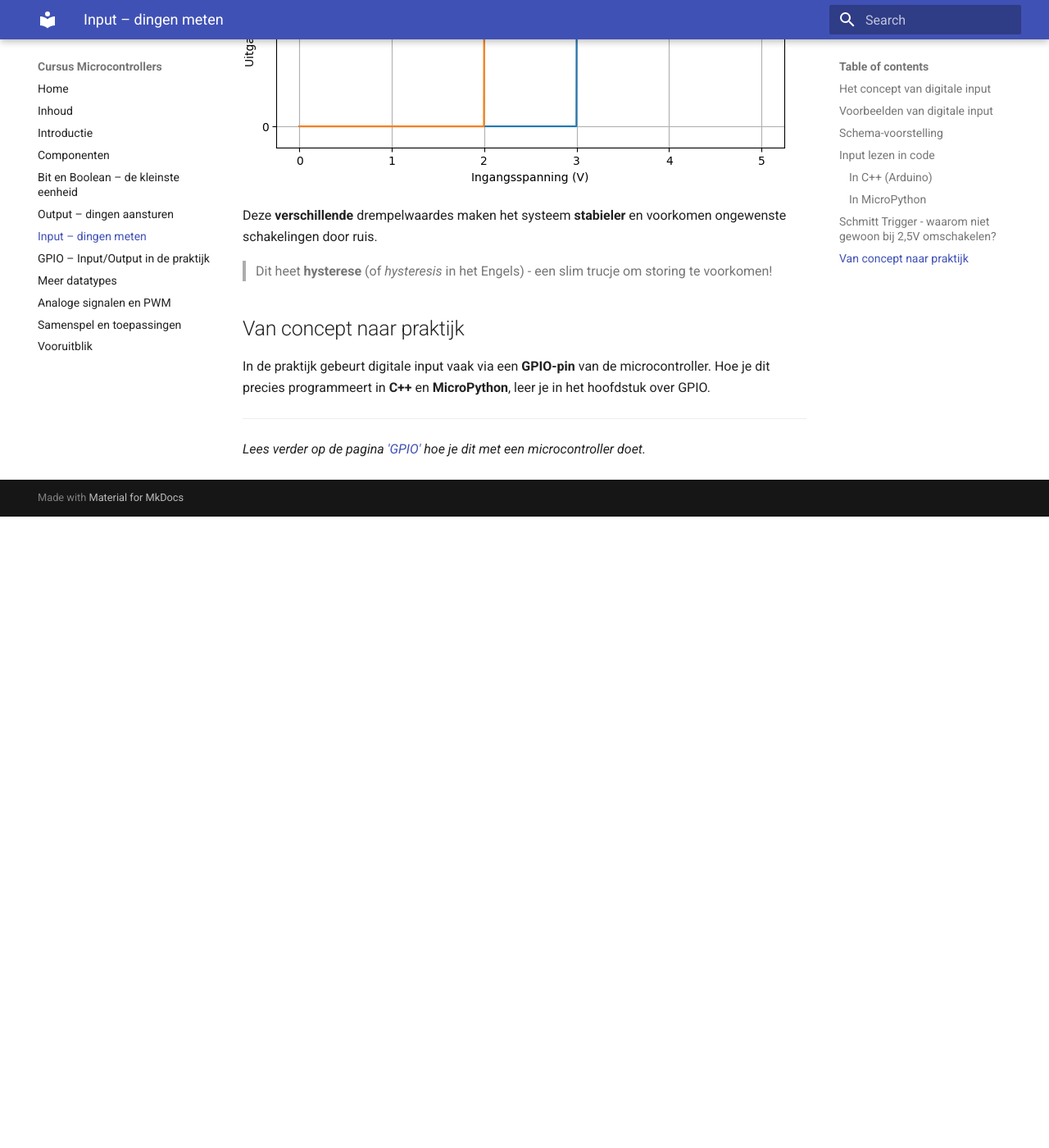
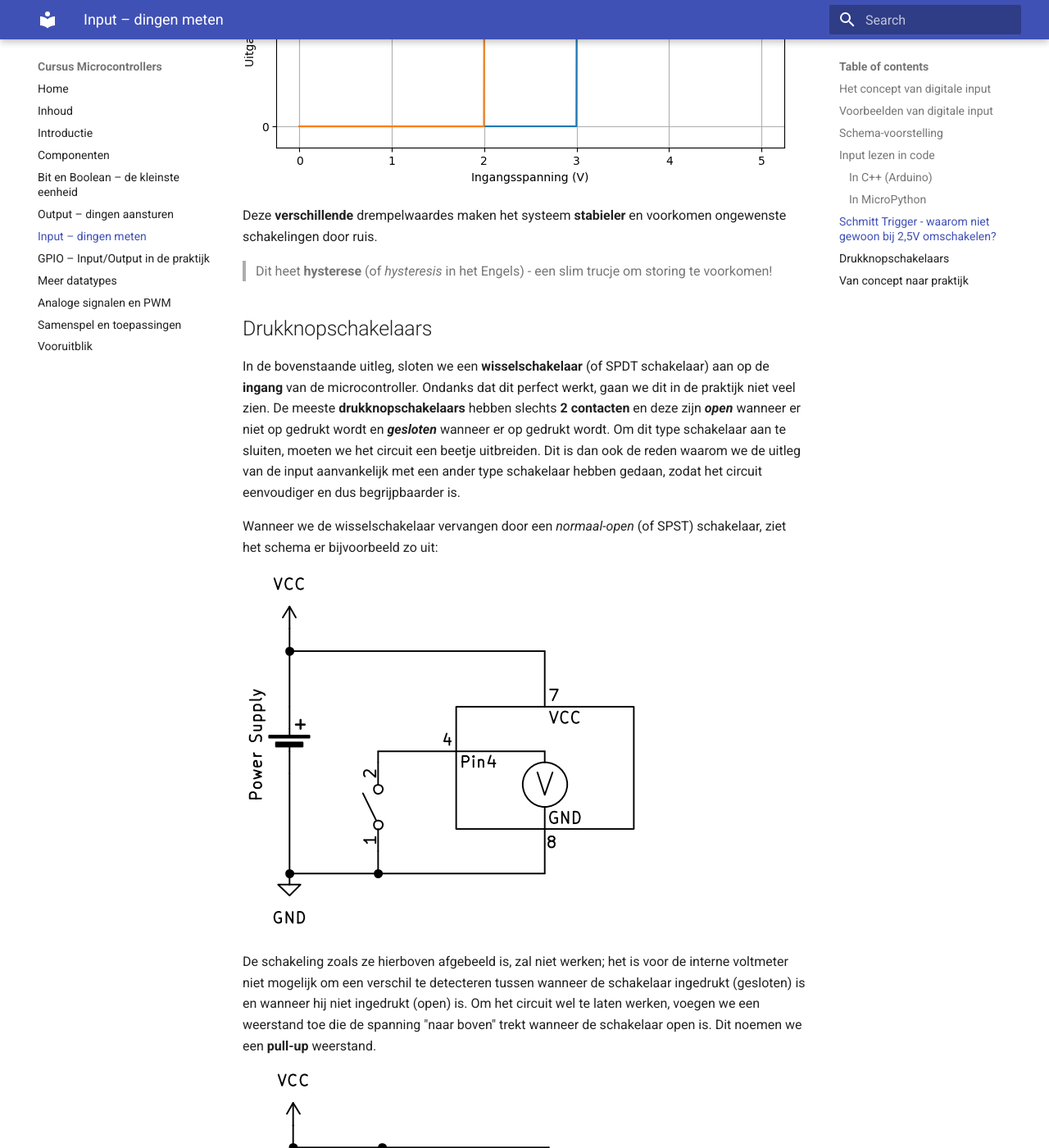
Before and after one commit to guybuys/CursusMicrocontrollers, an MkDocs documentation site: the page built from docs/input.md, in a window 1280 px wide and 1400 px high, scrolled down 2744 px. Shown: the whole window at 82% size. Built offline with MkDocs 1.6.1 and Material for MkDocs 9.7.7, drawn with Linux system fonts in a browser that asks for light colours; before the commit the page ends 3374 px from its top, so only the background shows below that; some of the changed text lies outside the part shown.

Commit message:
Changes in input.md

```diff
--- a/docs/input.md
+++ b/docs/input.md
@@ -78,6 +78,25 @@ Deze **verschillende** drempelwaardes maken het systeem **stabieler** en voorkom
 
 > Dit heet **hysterese** (of *hysteresis* in het Engels) - een slim trucje om storing te voorkomen!
 
+## Drukknopschakelaars
+
+In de bovenstaande uitleg, sloten we een **wisselschakelaar** (of SPDT schakelaar) aan op de **ingang** van de microcontroller. Ondanks dat dit perfect werkt, gaan we dit in de praktijk niet veel zien. De meeste **drukknopschakelaars** hebben slechts **2 contacten** en deze zijn ***open*** wanneer er niet op gedrukt wordt en ***gesloten*** wanneer er op gedrukt wordt. Om dit type schakelaar aan te sluiten, moeten we het circuit een beetje uitbreiden. Dit is dan ook de reden waarom we de uitleg van de input aanvankelijk met een ander type schakelaar hebben gedaan, zodat het circuit eenvoudiger en dus begrijpbaarder is.
+
+Wanneer we de wisselschakelaar vervangen door een *normaal-open* (of SPST) schakelaar, ziet het schema er bijvoorbeeld zo uit:
+
+![Input SPST zonder weerstand](img/ac_input_pbnr.png)
+
+De schakeling zoals ze hierboven afgebeeld is, zal niet werken; het is voor de interne voltmeter niet mogelijk om een verschil te detecteren tussen wanneer de schakelaar ingedrukt (gesloten) is en wanneer hij niet ingedrukt (open) is. Om het circuit wel te laten werken, voegen we een weerstand toe die de spanning "naar boven" trekt wanneer de schakelaar open is. Dit noemen we een **pull-up** weerstand.
+
+![Input SPST met pull-up weerstand](img/ac_input_pbpu.png)
+
+Let op: de spanning is **hoog** wanneer de drukknopschakelaar **niet ingedrukt** is en **laag** wanneer hij **ingedrukt** is. Dit is dan ook een **actief laag** signaal.
+
+---
+We kunnen de drukknopschakelaar en de weerstand omdraaien om er een **actief hoog** signaal van te maken:
+
+![Input SPST met pull-down weerstand](img/ac_input_pbpd.png)
+
 ## Van concept naar praktijk
 
 In de praktijk gebeurt digitale input vaak via een **GPIO-pin** van de microcontroller. Hoe je dit precies programmeert in **C++** en **MicroPython**, leer je in het hoofdstuk over GPIO.
```
